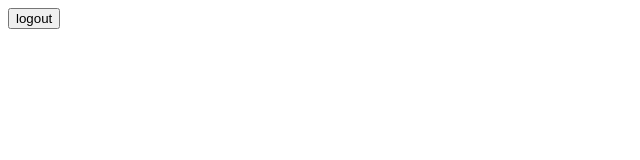
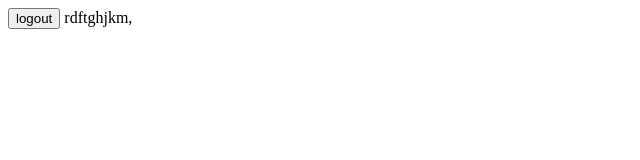
Before and after one commit to polavarapubhargav/demo, a plain HTML site: page profile.html in a window 1280 px wide. Shown: the full height of the page, 0-640 px from the left. Drawn offline with Linux system fonts and the light colour scheme.

Commit message:
update profile

```diff
--- a/profile.html
+++ b/profile.html
@@ -7,5 +7,6 @@
 </head>
 <body>
     <a href="./index1.html"><button>logout</button></a>
+    rdftghjkm,
 </body>
 </html>
```
